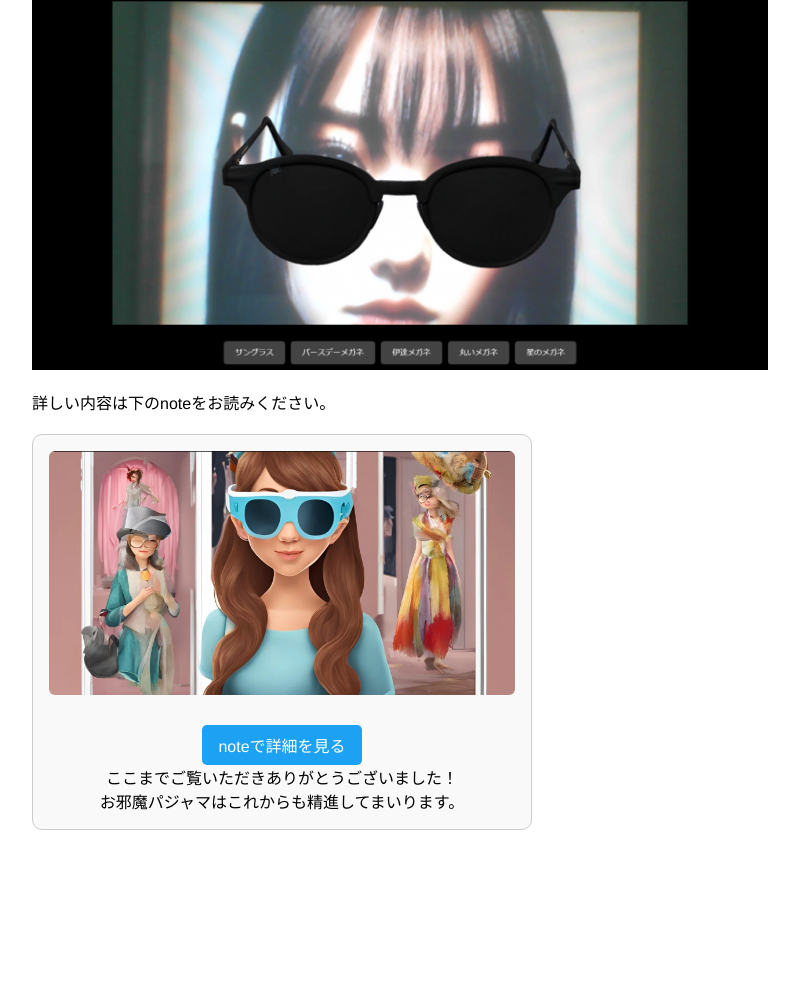
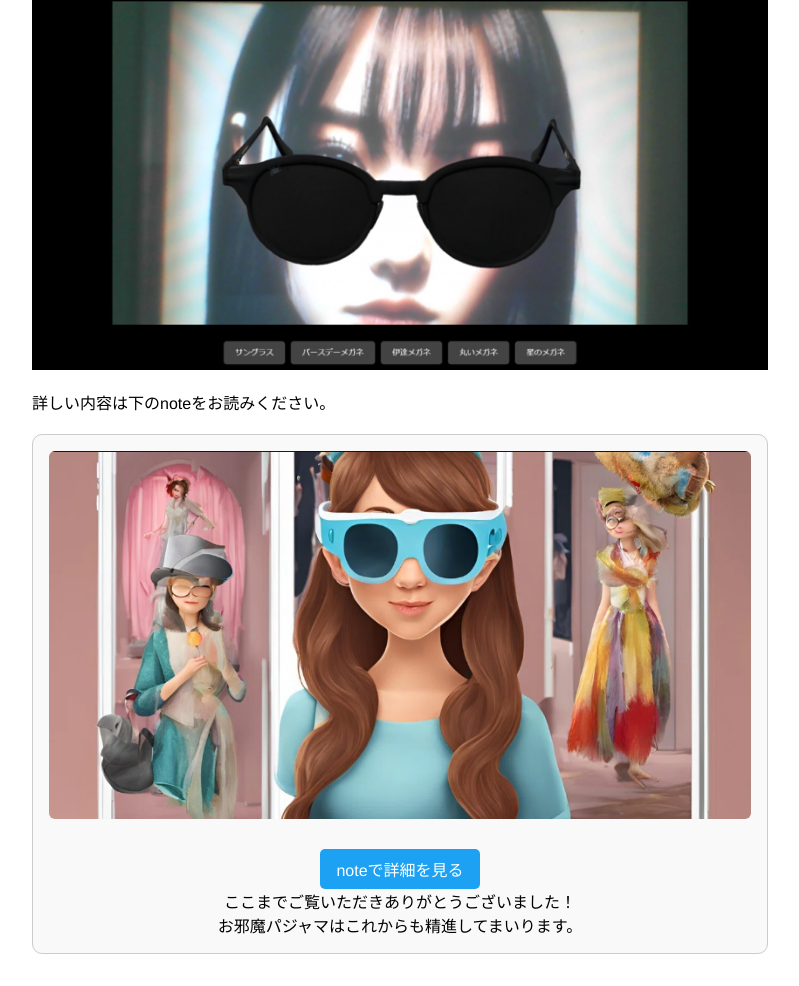
Before and after one commit to Haruhi0728/portfolio, a plain HTML site: page index.html in a window 1280 px wide. Shown: the part 1736-2722 px from the top of the page, without its empty margins (240-1039 px from the left). Before the commit the page ends 2598 px from the top, so only its background shows below. Drawn offline with Linux system fonts and the light colour scheme.

Commit message:
大きさ変更

```diff
--- a/style.css
+++ b/style.css
@@ -84,7 +84,7 @@ img{
   border-radius: 10px;
   padding: 16px;
   margin-top: 20px;
-  max-width: 500px;
+  max-width: px;
   background-color: #f9f9f9;
   text-align: center;
 }
```
